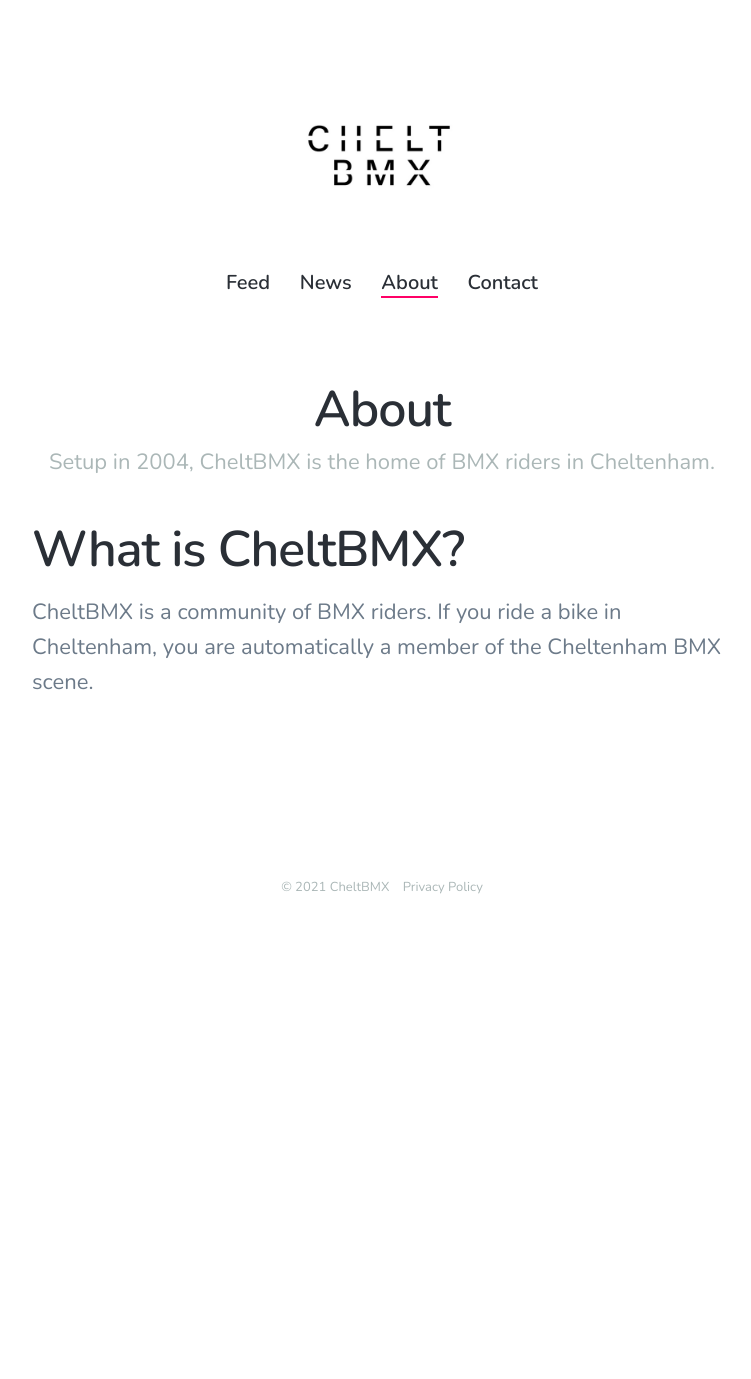
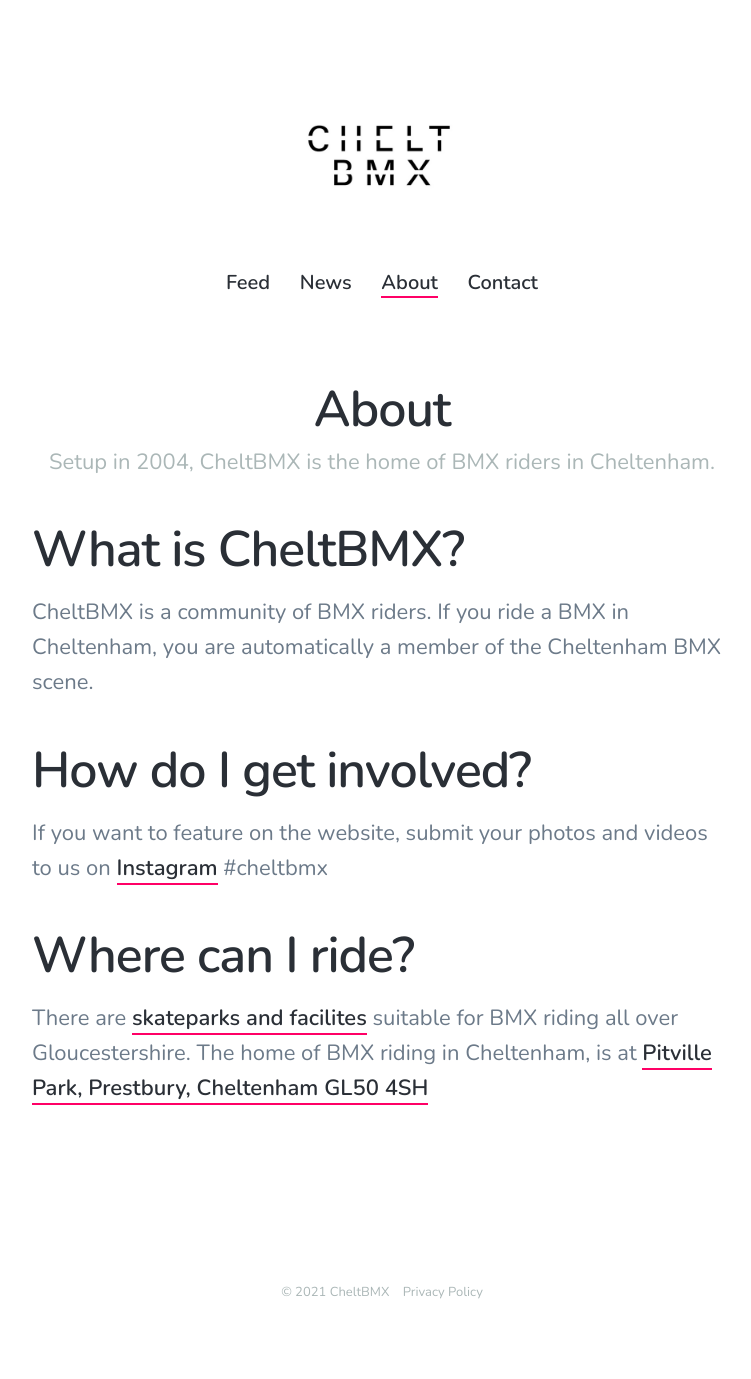
Before and after one commit to mjmgooch/cheltbmx, a Jekyll site: the page built from _pages/about.md, in a window 1280 px wide. Shown: the whole page, without its empty margins (258-1009 px from the left). Built offline with Jekyll 4.4.1, drawn with Linux system fonts in a browser that asks for light colours; nearby versions of some CDN libraries; before the commit the page ends 974 px from its top, so only the background shows below that.

Commit message:
Added some more info to the about page.

```diff
--- a/_pages/about.md
+++ b/_pages/about.md
@@ -7,4 +7,12 @@
 
 ## What is CheltBMX?
 
-CheltBMX is a community of BMX riders. If you ride a bike in Cheltenham, you are automatically a member of the Cheltenham BMX scene.
+CheltBMX is a community of BMX riders. If you ride a BMX in Cheltenham, you are automatically a member of the Cheltenham BMX scene.
+
+## How do I get involved?
+
+If you want to feature on the website, submit your photos and videos to us on [Instagram](https://www.instagram.com/cheltbmx/) #cheltbmx
+
+## Where can I ride?
+
+There are [skateparks and facilites](https://www.skateparks.co.uk/gloucestershire/) suitable for BMX riding all over Gloucestershire. The home of BMX riding in Cheltenham, is at [Pitville Park, Prestbury, Cheltenham GL50 4SH](https://www.cheltenham.gov.uk/info/33/parks_and_open_spaces/350/pittville_park)
```
